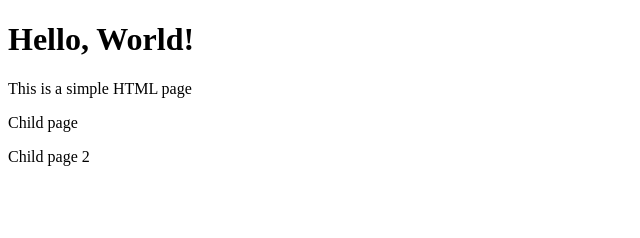
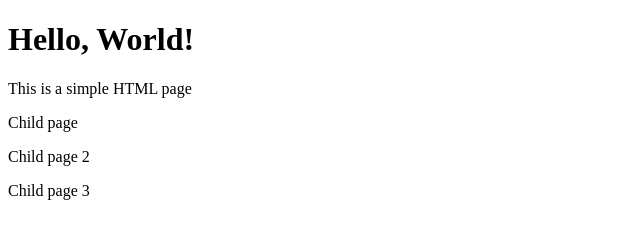
Before and after one commit to mahabali9823/demo, a plain HTML site: page hello.html in a window 1280 px wide. Shown: the whole page, without its empty margins (0-640 px from the left). Drawn offline with Linux system fonts and the light colour scheme.

Commit message:
added child branch 3 code

```diff
--- a/hello.html
+++ b/hello.html
@@ -8,5 +8,6 @@
     <p>This is a simple HTML page</p>
     <p>Child page</p>
     <p>Child page 2</p>
+    <p>Child page 3</p>
 </body>
 </html>
```
